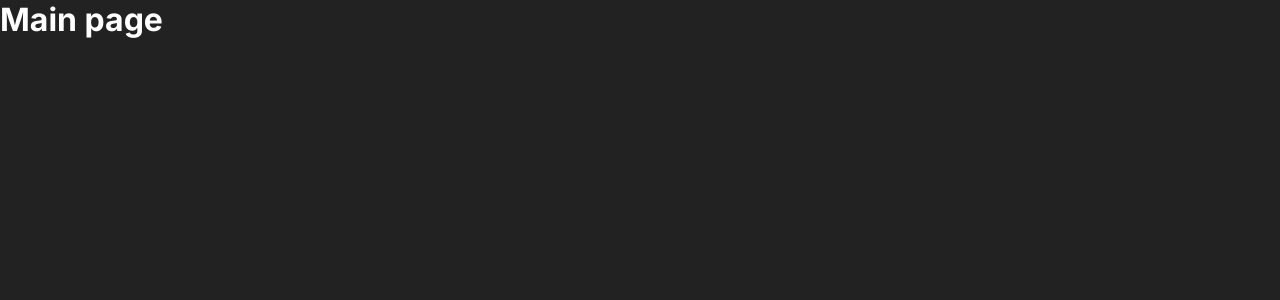
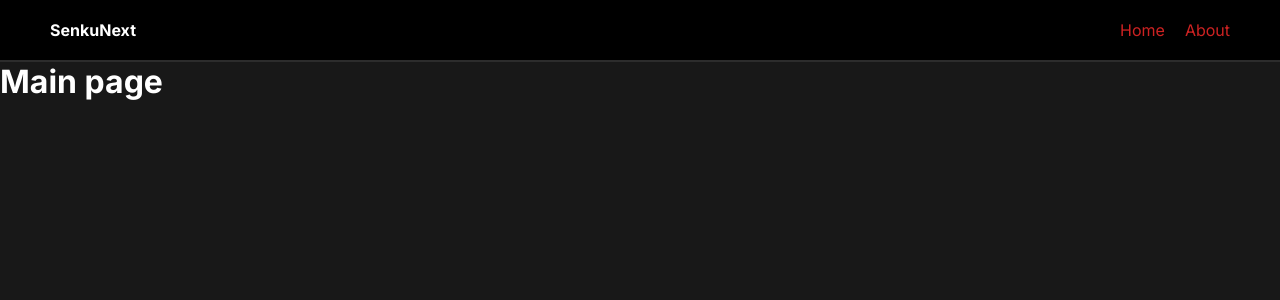
Before and after one commit to Senku7981/NextJSApp, a Next.js app in the folder senku-app/: page / in a window 1280 px wide. Shown: the top 300 px of the page. Built offline with nearby package versions, Linux system fonts and the light colour scheme.

Commit message:
Add header and new styles

```diff
--- /dev/null
+++ b/senku-app/app/components/Header.js
@@ -0,0 +1,15 @@
+import Link from "next/link"
+
+const  Header = () => {
+  return (
+    <header>
+        <strong>SenkuNext</strong>
+        <nav>
+            <Link href='/'>Home</Link>
+            <Link href='/about'>About</Link>
+        </nav>
+    </header>
+  )
+}
+
+export default Header
--- a/senku-app/app/globals.css
+++ b/senku-app/app/globals.css
@@ -4,6 +4,27 @@
 }
 
 body {
-    background-color: #222;
+    background-color: #181818;
     color: #fff;
 }
+
+header {
+    display: flex;
+    justify-content: space-between;
+    background-color: #000;
+    border-bottom: 2px solid #2c2c2c;
+    padding: 20px 50px;
+}
+
+header a {
+    margin-left: 20px;
+}
+
+a {
+    text-decoration: none;
+    color: #cd2222;
+}
+
+a:hover {
+    text-decoration: underline;
+}
--- a/senku-app/app/layout.js
+++ b/senku-app/app/layout.js
@@ -1,5 +1,6 @@
 import './globals.css'
 import { Inter } from 'next/font/google'
+import Header from './components/Header'
 
 const inter = Inter({ subsets: ['latin'] })
 
@@ -11,7 +12,9 @@ export const metadata = {
 export default function RootLayout({ children }) {
   return (
     <html lang="en">
-      <body className={inter.className}>{children}</body>
+      <body className={inter.className}>
+        <Header />
+        {children}</body>
     </html>
   )
 }
```
